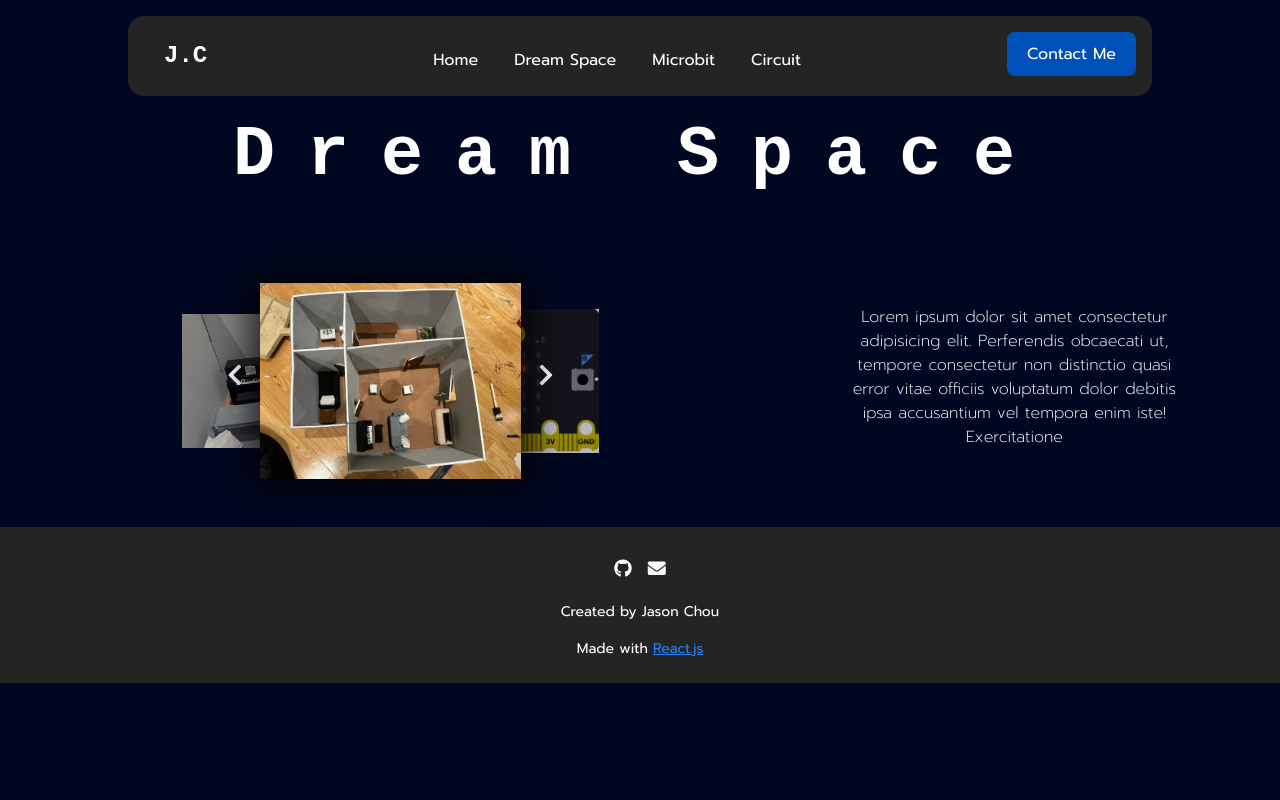
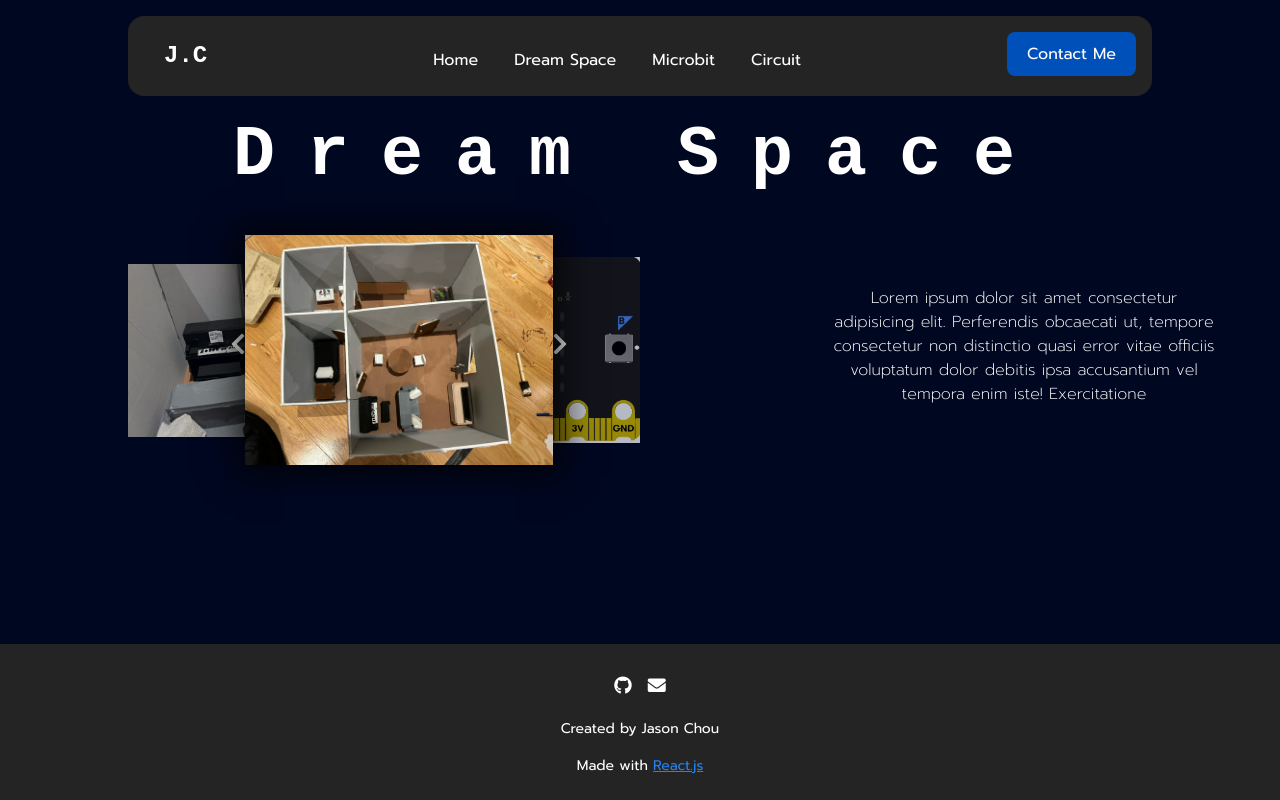
Before and after one commit to JasonChou0105/Tech_Portfolio, a React (Create React App) app: page /project/dream-space in a window 1280 px wide. Built offline with nearby package versions, Linux system fonts and the light colour scheme; a web font is replaced by a local one.

Commit message:
fixing issues with root containers to keep footer at bottom

```diff
--- a/public/index.html
+++ b/public/index.html
@@ -53,7 +53,6 @@
   </head>
   <body style="background-color: #000721">
     <noscript>You need to enable JavaScript to run this app.</noscript>
-    <div></div>
     <div id="root"></div>
     <!--
       This HTML file is a template.
--- a/src/App.css
+++ b/src/App.css
@@ -4,3 +4,13 @@
   padding: 0;
   font-family: "Prompt", sans-serif;
 }
+html,
+body,
+#root {
+  margin: 0;
+  min-height: 100vh;
+}
+
+#root {
+  position: relative;
+}
--- a/src/components/Footer/Footer.css
+++ b/src/components/Footer/Footer.css
@@ -1,12 +1,12 @@
 .footer-container {
   display: flex;
-  flex: 1;
   flex-direction: column;
   justify-content: center;
   align-items: center;
   width: 100%;
   background-color: #242424;
   padding: 16px;
+  position: absolute;
   bottom: 0;
 }
 .link-text {
--- a/src/components/PageContainer/PageContainer.css
+++ b/src/components/PageContainer/PageContainer.css
@@ -1,8 +1,9 @@
-.container {
+.page-container {
   display: flex;
   flex: 1;
   width: 100%;
   height: 100%;
   flex-direction: column;
   text-align: center;
+  padding-bottom: 20vh;
 }
--- a/src/components/PageContainer/PageContainer.js
+++ b/src/components/PageContainer/PageContainer.js
@@ -2,7 +2,7 @@ import React from "react";
 import "./PageContainer.css";
 
 function PageContainer({ children }) {
-  return <div>{children}</div>;
+  return <div className="page-container">{children}</div>;
 }
 
 export default PageContainer;
--- a/src/pages/Home/Home.css
+++ b/src/pages/Home/Home.css
@@ -1,6 +1,10 @@
 .content-container-home {
   position: relative;
   background-color: #000721;
+}
+.home-container {
+  display: flex;
+  flex-direction: column;
 }
 
 .home-title {
--- a/src/pages/Project/Project.css
+++ b/src/pages/Project/Project.css
@@ -1,5 +1,6 @@
-.container {
+.project-container {
   margin-bottom: 16px;
+  height: 100%;
 }
 
 .header-container {
@@ -22,35 +23,38 @@
 
 .content-container {
   display: flex;
-  padding: 16px;
   margin-top: 32px;
+  justify-content: center;
+  align-items: center;
 }
 
 .image {
   color: #ffffff;
+  height: 100%;
 }
 .image-unfocused {
-  width: 25%;
+  width: 30%;
   z-index: -1;
   opacity: 0.75;
 }
 .image-unfocused-left {
-  transform: translate(150px, 0px);
+  transform: translate(10vw, 0px);
 }
 .image-unfocused-right {
-  transform: translate(-150px, 0px);
+  transform: translate(-10vw, 0px);
 }
 .image-focused {
   box-shadow: 0px 0px 32px 10px rgba(0, 0, 0, 0.75);
-  width: 80%;
-  z-index: 999;
+  width: 100%;
+  height: 100%;
+  z-index: 99;
 }
 .inner-container {
   display: flex;
   justify-content: center;
   align-items: center;
   flex-direction: row;
-  padding: 16px;
+  height: 100%;
 }
 
 .description-container {
@@ -58,6 +62,7 @@
 }
 .image-container {
   width: 60%;
+  height: 100%;
 }
 .image-focus-container {
   display: flex;
@@ -65,8 +70,7 @@
   justify-content: space-between;
   align-items: center;
   width: 100%;
-  z-index: 999;
-  margin: 0px 16px;
+  z-index: 99;
 }
 
 .icon-arrow {
--- a/src/pages/Project/Project.js
+++ b/src/pages/Project/Project.js
@@ -20,7 +20,7 @@ function Project({ title, images, description }) {
     }
   }
   return (
-    <div className="container">
+    <div className="project-container">
       <div className="header-container">{title}</div>
       <div className="content-container">
         <div className="inner-container image-container">
```
